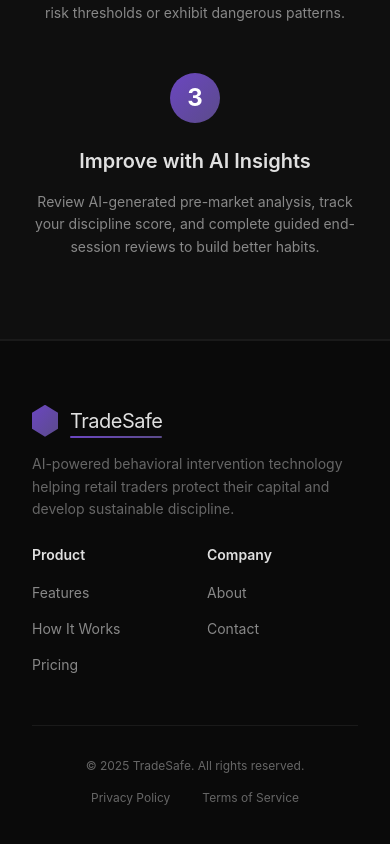
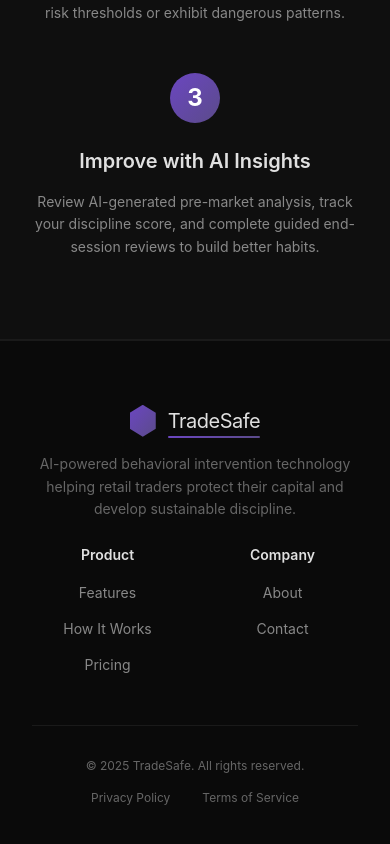
Before and after one commit to Trade-Safe/tradesafe-landing, a Next.js app: page / in a window 390 px wide. Shown: the part 4929-5773 px from the top of the page. Built offline with nearby package versions, Linux system fonts and the light colour scheme.

Commit message:
fix: center all footer sections on mobile

```diff
--- a/components/Footer.tsx
+++ b/components/Footer.tsx
@@ -7,9 +7,9 @@ export default function Footer() {
         {/* Grid principal - 2 colonnes mobile, 4 colonnes desktop */}
         <div className="grid grid-cols-2 md:grid-cols-4 gap-6 md:gap-12 mb-12">
 
-          {/* Brand - pleine largeur sur toutes les tailles */}
-          <div className="col-span-2">
-            <Link href="/" className="flex items-center gap-3 no-underline relative mb-4">
+          {/* Brand - centré sur mobile */}
+          <div className="col-span-2 text-center md:text-left">
+            <Link href="/" className="flex items-center gap-3 no-underline relative mb-4 justify-center md:justify-start">
               <div className="w-[26px] h-[32px] bg-gradient-to-br from-primary to-primary-dark flex-shrink-0"
                    style={{ clipPath: 'polygon(50% 0%, 100% 25%, 100% 75%, 50% 100%, 0% 75%, 0% 25%)' }} />
               <div className="text-xl font-normal tracking-[-0.5px] text-[#e0e0e0] relative">
@@ -22,8 +22,8 @@ export default function Footer() {
             </p>
           </div>
 
-          {/* Product - colonne 1 sur mobile, automatique sur desktop */}
-          <div className="col-span-1">
+          {/* Product - centré sur mobile */}
+          <div className="col-span-1 text-center md:text-left">
             <h4 className="text-[#e0e0e0] text-sm font-semibold mb-4">Product</h4>
             <ul className="list-none space-y-3">
               <li><Link href="#features" className="text-[#888] text-sm no-underline hover:text-[#e0e0e0] transition-colors">Features</Link></li>
@@ -32,8 +32,8 @@ export default function Footer() {
             </ul>
           </div>
 
-          {/* Company - colonne 2 sur mobile (à côté de Product) */}
-          <div className="col-span-1">
+          {/* Company - centré sur mobile */}
+          <div className="col-span-1 text-center md:text-left">
             <h4 className="text-[#e0e0e0] text-sm font-semibold mb-4">Company</h4>
             <ul className="list-none space-y-3">
               <li><Link href="#pricing" className="text-[#888] text-sm no-underline hover:text-[#e0e0e0] transition-colors">About</Link></li>
```
